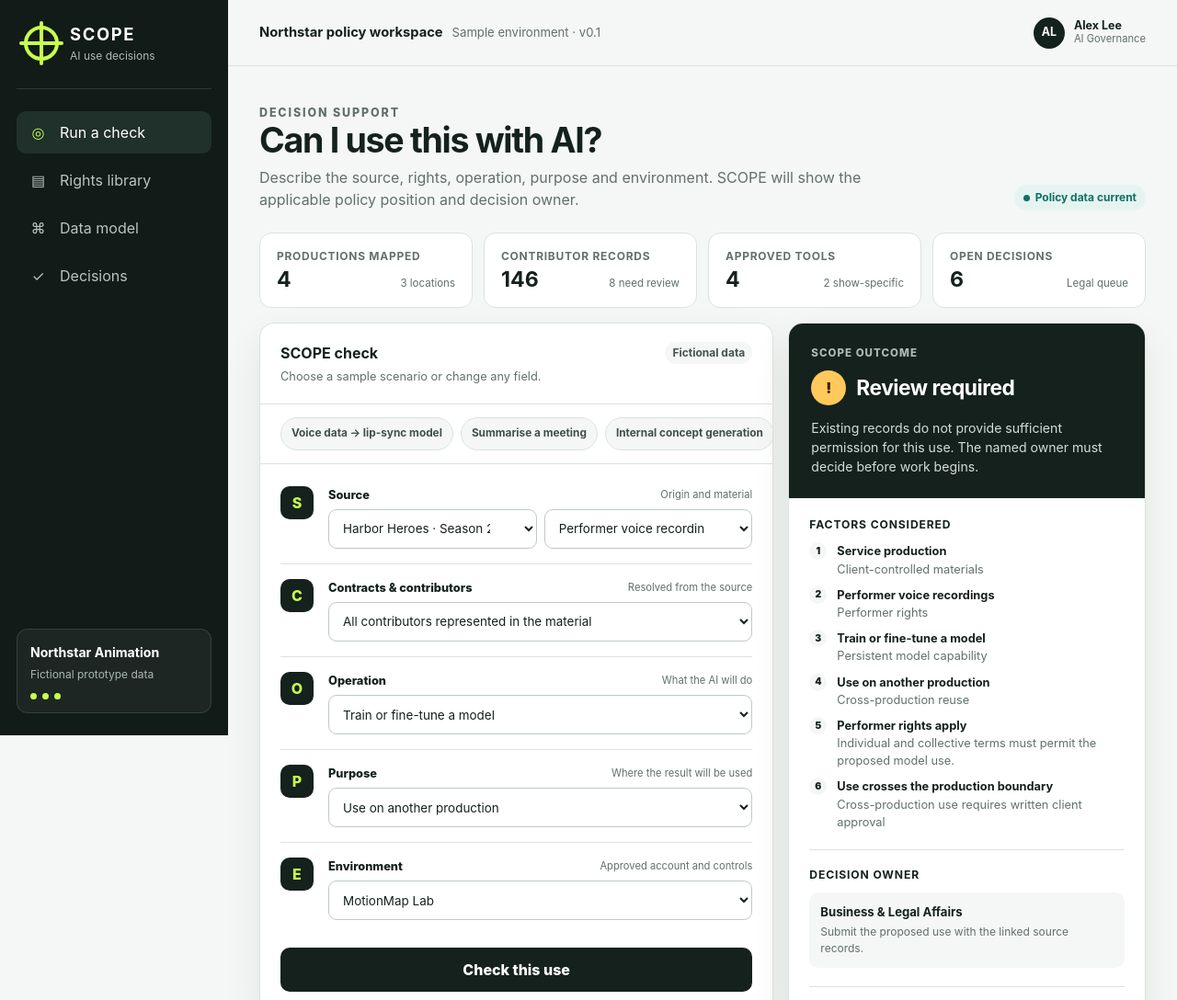
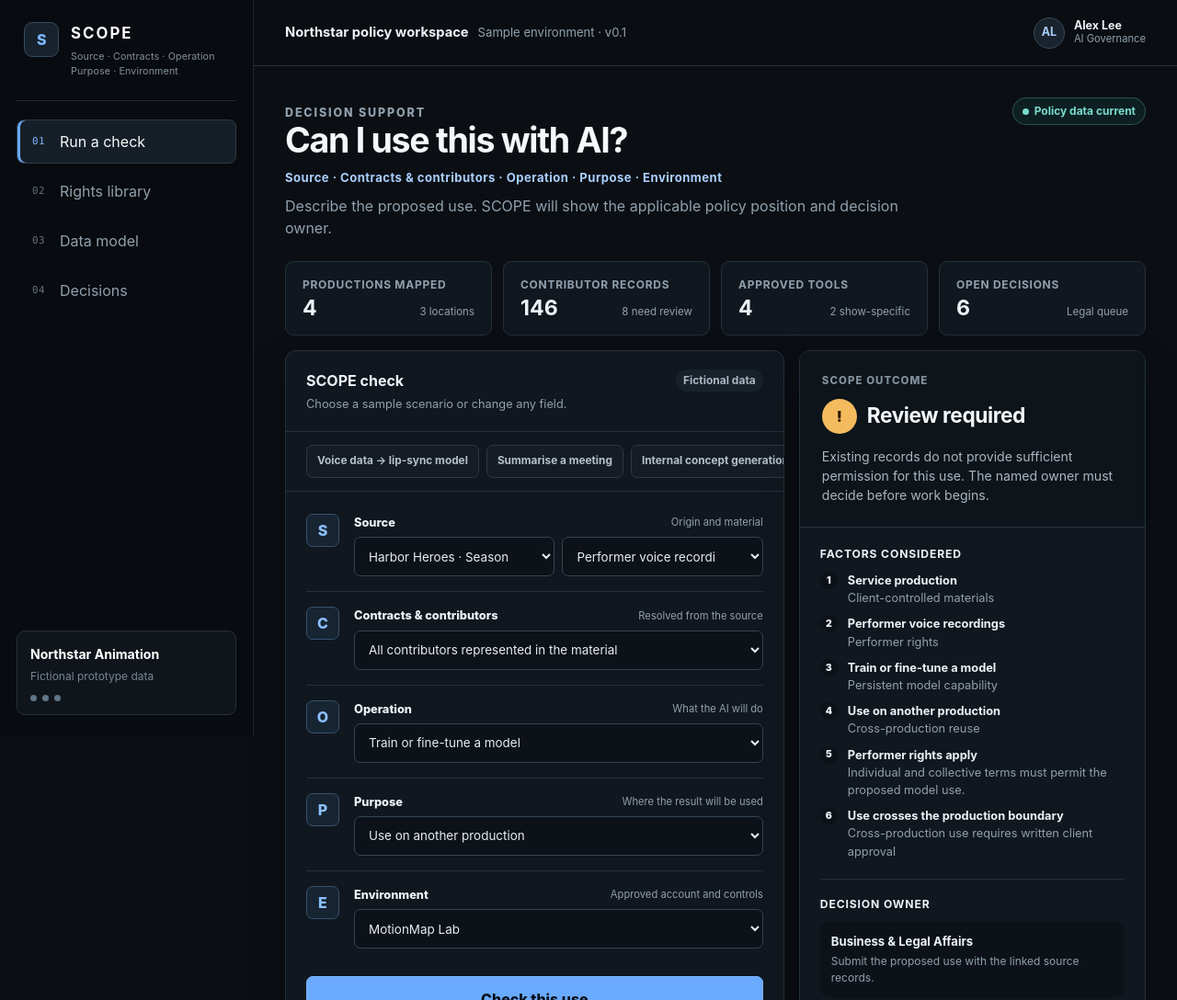
Before and after one commit to bgunsberger/SLATE, a plain HTML site: page dist/index.html in a window 1280 px wide. Shown: the top 1088 px of the page at 92% size. Drawn offline with Linux system fonts and the light colour scheme.

Commit message:
Redesign SCOPE as a dark professional workspace

```diff
--- a/dist/app.js
+++ b/dist/app.js
@@ -175,12 +175,12 @@ function appTemplate() {
   return `
     <div class="shell">
       <aside class="sidebar">
-        <div class="brand"><div class="brand-mark" aria-hidden="true"></div><div><strong>SCOPE</strong><span>AI use decisions</span></div></div>
+        <div class="brand"><div class="brand-mark" aria-hidden="true">S</div><div class="brand-copy"><strong>SCOPE</strong><span class="brand-definition">Source · Contracts · Operation<br>Purpose · Environment</span></div></div>
         <nav class="nav-list" aria-label="Primary">
-          <button class="nav-button active" data-view="check"><span class="nav-icon">◎</span><span>Run a check</span></button>
-          <button class="nav-button" data-view="records"><span class="nav-icon">▤</span><span>Rights library</span></button>
-          <button class="nav-button" data-view="data"><span class="nav-icon">⌘</span><span>Data model</span></button>
-          <button class="nav-button" data-view="decisions"><span class="nav-icon">✓</span><span>Decisions</span></button>
+          <button class="nav-button active" data-view="check"><span class="nav-icon">01</span><span>Run a check</span></button>
+          <button class="nav-button" data-view="records"><span class="nav-icon">02</span><span>Rights library</span></button>
+          <button class="nav-button" data-view="data"><span class="nav-icon">03</span><span>Data model</span></button>
+          <button class="nav-button" data-view="decisions"><span class="nav-icon">04</span><span>Decisions</span></button>
         </nav>
         <div class="studio-card"><strong>${studio.name}</strong><span>Fictional prototype data</span><div class="studio-locations" aria-label="Three studio locations"><i></i><i></i><i></i></div></div>
       </aside>
@@ -202,7 +202,7 @@ function appTemplate() {
 function checkView() {
   return `
     <section class="view active" id="view-check">
-      <div class="page-heading"><div><p class="eyebrow">Decision support</p><h1>Can I use this with AI?</h1><p>Describe the source, rights, operation, purpose and environment. SCOPE will show the applicable policy position and decision owner.</p></div><span class="badge">Policy data current</span></div>
+      <div class="page-heading"><div><p class="eyebrow">Decision support</p><h1>Can I use this with AI?</h1><p class="scope-expansion">Source · Contracts & contributors · Operation · Purpose · Environment</p><p class="page-description">Describe the proposed use. SCOPE will show the applicable policy position and decision owner.</p></div><span class="badge">Policy data current</span></div>
       <div class="stats">
         <div class="stat"><div class="stat-label">Productions mapped</div><div class="stat-value"><strong>4</strong><span>3 locations</span></div></div>
         <div class="stat"><div class="stat-label">Contributor records</div><div class="stat-value"><strong>146</strong><span>8 need review</span></div></div>
--- a/dist/styles.css
+++ b/dist/styles.css
@@ -1,5 +1,5 @@
 :root {
-  color-scheme: light;
+  color-scheme: dark;
   --ink: #15211d;
   --muted: #62706b;
   --paper: #f4f7f5;
@@ -77,26 +77,6 @@ button { color: inherit; }
   padding: 0 8px 26px;
   border-bottom: 1px solid rgba(255,255,255,.12);
 }
-
-.brand-mark {
-  position: relative;
-  width: 38px;
-  height: 38px;
-  border: 4px solid var(--lime);
-  border-radius: 50%;
-  flex: 0 0 auto;
-}
-
-.brand-mark::before,
-.brand-mark::after {
-  content: "";
-  position: absolute;
-  background: var(--lime);
-  border-radius: 3px;
-}
-
-.brand-mark::before { width: 4px; height: 48px; left: 13px; top: -9px; }
-.brand-mark::after { width: 48px; height: 4px; left: -9px; top: 13px; }
 
 .brand strong { display: block; font-size: 1.15rem; letter-spacing: .09em; }
 .brand span { display: block; color: #afbbb7; font-size: .75rem; }
@@ -459,3 +439,193 @@ td small { display: block; margin-top: 2px; color: var(--muted); font-size: .7re
 @media (prefers-reduced-motion: reduce) {
   *, *::before, *::after { scroll-behavior: auto !important; animation: none !important; transition: none !important; }
 }
+
+/* Professional dark workspace */
+:root {
+  color-scheme: dark;
+  --ink: #edf3f8;
+  --muted: #91a0ad;
+  --paper: #0b0f14;
+  --surface: #11171e;
+  --line: #24303a;
+  --line-strong: #354451;
+  --lime: #7eb6ff;
+  --lime-dark: #4f8fdc;
+  --nav: #080b0f;
+  --nav-soft: #151d25;
+  --teal: #74d8c8;
+  --teal-soft: rgba(47, 173, 153, .14);
+  --amber: #f5bd66;
+  --amber-soft: rgba(217, 143, 39, .15);
+  --red: #ff8d88;
+  --red-soft: rgba(220, 77, 69, .15);
+  --blue: #8bbcff;
+  --blue-soft: rgba(83, 143, 226, .16);
+  --shadow: 0 18px 44px rgba(0, 0, 0, .24);
+  --radius: 12px;
+}
+
+html,
+body { background: var(--paper); }
+
+body { color: var(--ink); }
+
+.sidebar {
+  width: 276px;
+  padding: 22px 18px;
+  border-right: 1px solid #1c2730;
+  background: var(--nav);
+}
+
+.brand {
+  align-items: flex-start;
+  gap: 13px;
+  padding: 2px 8px 24px;
+  border-bottom-color: #202a33;
+}
+
+.brand-mark {
+  position: static;
+  width: 38px;
+  height: 38px;
+  display: grid;
+  place-items: center;
+  border: 1px solid #354a5e;
+  border-radius: 9px;
+  background: #18222d;
+  color: var(--lime);
+  font-size: 1rem;
+  font-weight: 800;
+  letter-spacing: -.03em;
+}
+
+.brand-copy { min-width: 0; }
+.brand strong { font-size: 1.05rem; letter-spacing: .12em; }
+.brand .brand-definition {
+  margin-top: 5px;
+  color: #83919d;
+  font-size: .67rem;
+  line-height: 1.45;
+  letter-spacing: .01em;
+}
+
+.nav-list { margin-top: 20px; }
+.nav-button {
+  padding: 11px 12px;
+  border: 1px solid transparent;
+  border-radius: 8px;
+  color: #91a0ad;
+}
+.nav-button:hover { border-color: #26323c; background: #10161c; color: #e6edf3; }
+.nav-button.active { border-color: #2d3c49; background: #161f27; color: #f5f8fa; box-shadow: inset 3px 0 0 #6aaaff; }
+.nav-button.active .nav-icon { color: #7eb6ff; }
+.nav-icon { width: 22px; color: #63717d; font-family: ui-monospace, SFMono-Regular, Menlo, monospace; font-size: .68rem; letter-spacing: .05em; }
+
+.studio-card {
+  border-color: #26313a;
+  border-radius: 9px;
+  background: #0f151b;
+}
+.studio-card span { color: #788691; }
+.studio-locations i { background: #60768a; }
+
+.main { margin-left: 276px; }
+.topbar {
+  border-bottom-color: var(--line);
+  background: rgba(11, 15, 20, .92);
+}
+.avatar { border: 1px solid #3a4a58; background: #19232d; color: #a9ceff; }
+.content { max-width: 1480px; }
+
+.eyebrow { color: #7eb6ff; }
+.page-heading { align-items: flex-start; }
+.page-heading h1 { color: #f5f8fb; }
+.page-heading .scope-expansion,
+.loading-shell .scope-expansion {
+  margin: 11px 0 0;
+  color: #a9ceff;
+  font-size: .82rem;
+  font-weight: 700;
+  letter-spacing: .035em;
+}
+.page-heading .page-description { margin-top: 8px; color: var(--muted); }
+
+.badge { border: 1px solid rgba(116, 216, 200, .28); background: rgba(47, 173, 153, .10); color: #79dccc; }
+.stat,
+.panel,
+.record-card,
+.table-wrap,
+.flow-step,
+.decision-row { border-color: var(--line); background: var(--surface); }
+.stat { border-radius: 9px; }
+.panel { box-shadow: var(--shadow); }
+.panel-head,
+.scenario-row,
+.scope-field,
+.result-section + .result-section { border-color: var(--line); }
+
+.tag { background: #18212a; color: #aab6c0; }
+.scenario-button {
+  border-color: #2b3945;
+  border-radius: 7px;
+  background: #151c23;
+  color: #b5c0ca;
+}
+.scenario-button:hover { border-color: #649fe8; background: #192532; color: #bcd9ff; }
+
+.scope-letter,
+.flow-step b {
+  border: 1px solid #355270;
+  border-radius: 7px;
+  background: #172432;
+  color: #8cc0ff;
+}
+
+select,
+.search-input {
+  border-color: var(--line-strong);
+  border-radius: 7px;
+  background: #0c1218;
+  color: #e7edf2;
+}
+select:focus,
+.search-input:focus { border-color: #6ba9f5; outline-color: rgba(76, 149, 237, .22); }
+
+.primary-button {
+  border: 1px solid #79b4ff;
+  border-radius: 7px;
+  background: #6aaaff;
+  color: #081018;
+}
+.primary-button:hover { background: #89bdff; }
+
+.result-top { border-bottom: 1px solid #293845; background: #0d141a; color: #f5f8fa; }
+.result-kicker { color: #82919d; }
+.result-summary { color: #aab6bf; }
+.result-top.review .result-icon { color: #2c1a00; background: #f4bb5e; }
+.result-top.approved .result-icon { color: #06271f; background: #72d9c8; }
+.result-top.conditional .result-icon { color: #092439; background: #82bdff; }
+.result-top.restricted .result-icon { color: #350b09; background: #ff8d88; }
+.factor-icon,
+.owner-box { background: #0c1218; }
+
+.filter-button { border-color: var(--line-strong); border-radius: 7px; background: var(--surface); }
+.filter-button.active { border-color: #649fe8; background: #1a2b3c; color: #c7dfff; }
+
+.status-chip.service { background: var(--blue-soft); color: var(--blue); }
+.status-chip.internal,
+.status-chip.approved { background: var(--teal-soft); color: var(--teal); }
+.status-chip.coproduction,
+.status-chip.review { background: var(--amber-soft); color: var(--amber); }
+.status-chip.restricted { background: var(--red-soft); color: var(--red); }
+
+th { background: #151d25; color: #91a0ad; }
+tbody tr:hover { background: rgba(255,255,255,.018); }
+.note { border-left-color: #6aaaff; background: rgba(76, 149, 237, .10); color: #b6d6ff; }
+
+@media (max-width: 760px) {
+  .sidebar { width: auto; }
+  .main { margin-left: 0; }
+  .brand { align-items: center; }
+  .brand .brand-definition { max-width: 220px; }
+}
```
Also changed, not shown: dist/index.html (+2 -1 lines).
